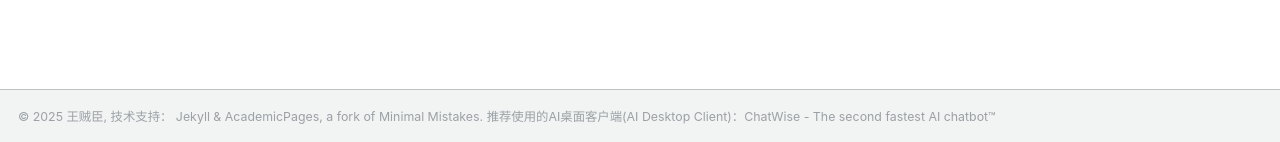
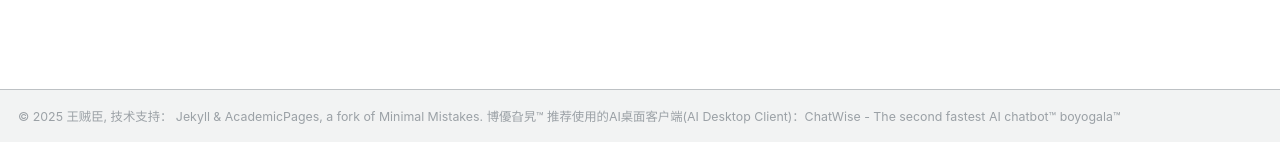
Before and after one commit to boyogala/boyogala.github.io, a Jekyll site: the page built from _pages/about.md, in a window 1280 px wide. Shown: the part 755-897 px from the top of the page. Built offline with Jekyll 4.4.1, drawn with Linux system fonts in a browser that asks for light colours; a script that is not in the unit is left out.

Commit message:
Update footer.html

```diff
--- a/_includes/footer.html
+++ b/_includes/footer.html
@@ -20,7 +20,7 @@
 {% endif %}
 
 <div class="page__footer-copyright">
-  &copy; {{ site.time | date: '%Y' }} {{ site.name | default: site.title }}, {{ site.data.ui-text[site.locale].powered_by | default: "Powered by" }} <a href="http://jekyllrb.com" rel="nofollow">Jekyll</a> &amp; <a href="https://github.com/academicpages/academicpages.github.io">AcademicPages</a>, a fork of <a href="https://mademistakes.com/work/minimal-mistakes-jekyll-theme/" rel="nofollow">Minimal Mistakes</a>. <a href="https://chatwise.app/?atp=8jxjbi">推荐使用的AI桌面客户端(AI Desktop Client)：ChatWise - The second fastest AI chatbot™</a> <br />
+  &copy; {{ site.time | date: '%Y' }} {{ site.name | default: site.title }}, {{ site.data.ui-text[site.locale].powered_by | default: "Powered by" }} <a href="http://jekyllrb.com" rel="nofollow">Jekyll</a> &amp; <a href="https://github.com/academicpages/academicpages.github.io">AcademicPages</a>, a fork of <a href="https://mademistakes.com/work/minimal-mistakes-jekyll-theme/" rel="nofollow">Minimal Mistakes</a>.  <a href="blog.boyogala.us.kg"> 博優旮旯™</a> <a href="https://chatwise.app/?atp=8jxjbi">推荐使用的AI桌面客户端(AI Desktop Client)：ChatWise - The second fastest AI chatbot™</a> <a href="boyogala.blogspot.com"> boyogala™</a> <br />
   <!-- Site last updated {{ "now" | date: '%Y-%m-%d' }} -->
   <!-- <a href="http://www.beian.miit.gov.cn/">备案号</a> -->
 </div>
```
